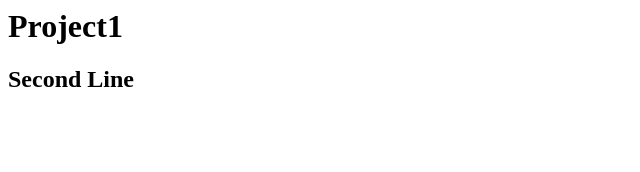
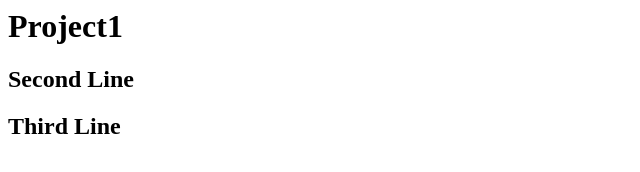
Before and after one commit to mansouriamn/project1, a plain HTML site: page index.html in a window 1280 px wide. Shown: the whole page, without its empty margins (0-640 px from the left). Drawn offline with Linux system fonts and the light colour scheme.

Commit message:
Adding third line

```diff
--- a/index.html
+++ b/index.html
@@ -1,2 +1,3 @@
 <h1>Project1</h1>
 <h2>Second Line</h2>
+<h2>Third Line</h2>
```
